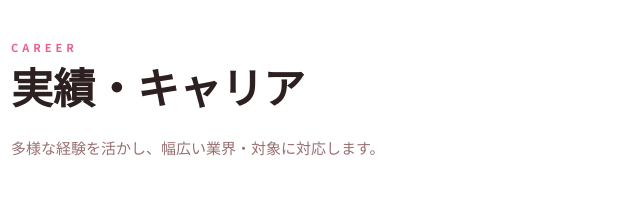
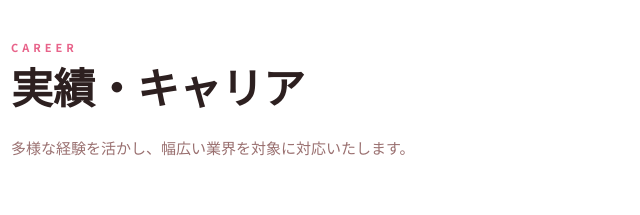
Before and after one commit to gank4132005-beep/HP, a plain HTML site: page index.html in a window 1280 px wide. Shown: the part 3380-3595 px from the top of the page, 79-719 px from the left. Drawn offline with nearby package versions, Linux system fonts and the light colour scheme; a web font is replaced by a local one.

Commit message:
Update index.html

```diff
--- a/index.html
+++ b/index.html
@@ -221,7 +221,7 @@ footer{background:var(--text-dark);color:rgba(255,255,255,0.45);text-align:cente
   <div class="section-inner">
     <p class="section-label">Career</p>
     <h2 class="section-title">実績・キャリア</h2>
-    <p class="section-sub">多様な経験を活かし、幅広い業界・対象に対応します。</p>
+    <p class="section-sub">多様な経験を活かし、幅広い業界を対象に対応いたします。</p>
     <div class="career-grid">
       <div class="career-block">
         <h3>現在 — AI 講師</h3>
```
